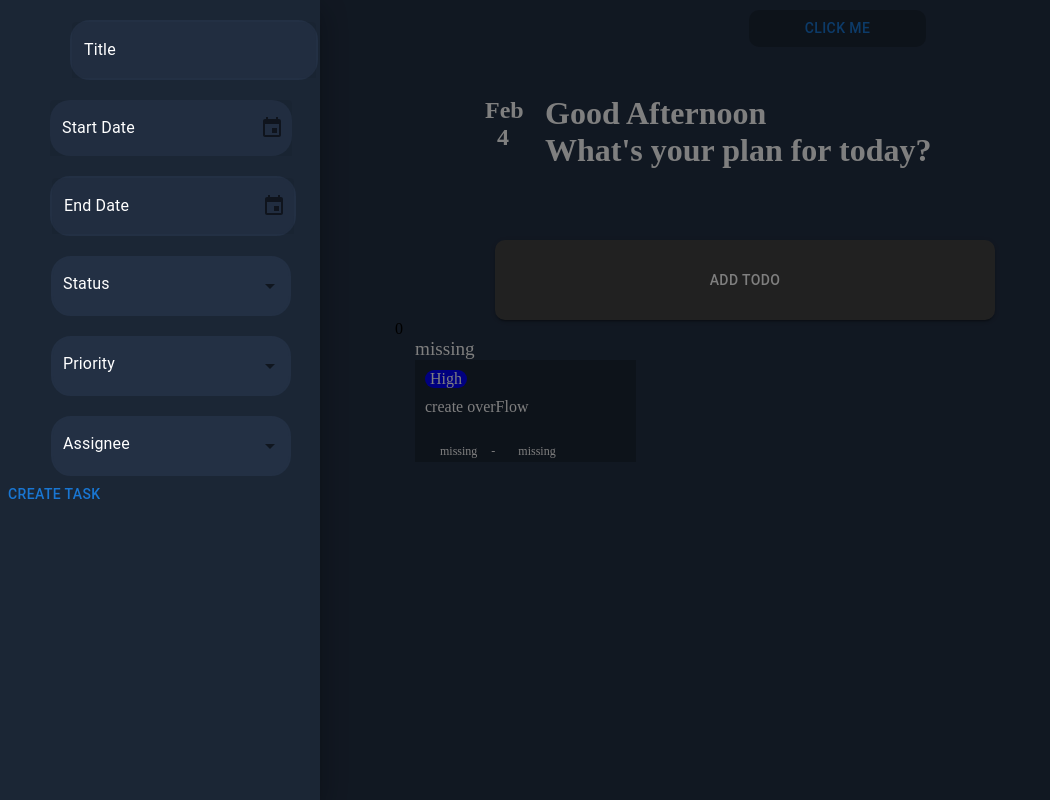
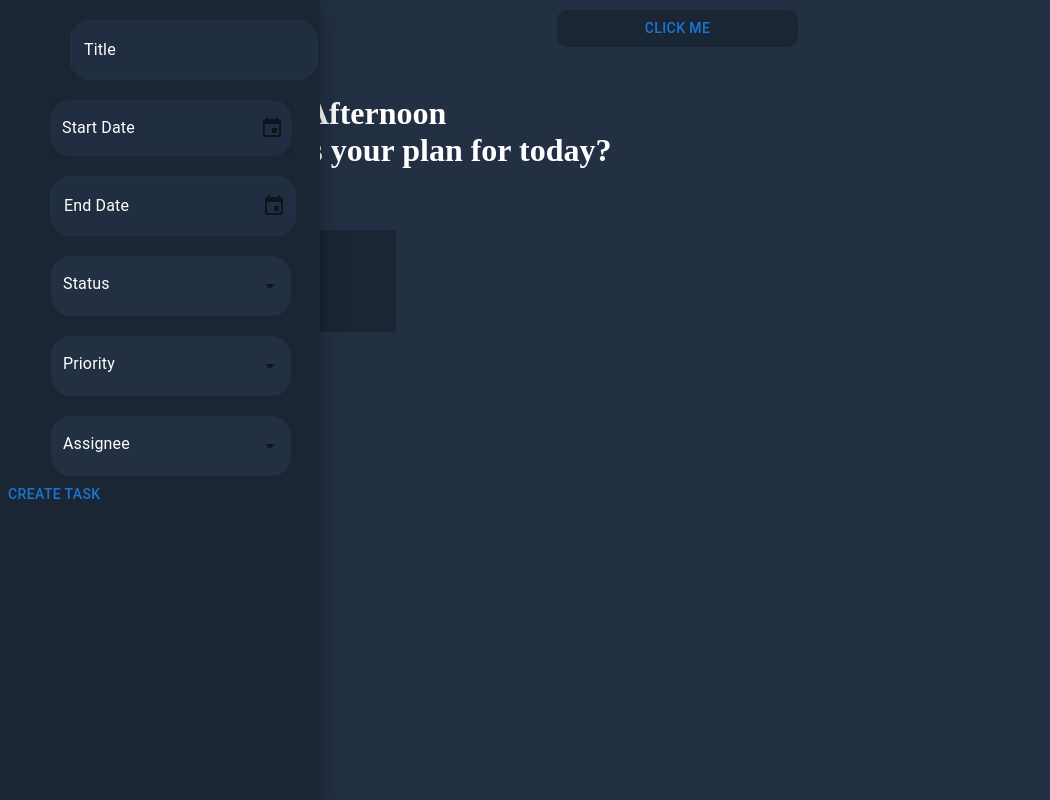
Before and after one commit to ammarmehdi938/Kanban-board, a React (Create React App) app: page / in a window 1280 px wide. Both pictures are taken after a click on the button "CLICK ME". Shown: the whole page, without its empty margins (0-1050 px from the left). Built offline with nearby package versions, Linux system fonts and the light colour scheme; some icons are missing.

Commit message:
remove Button

```diff
--- a/src/App.jsx
+++ b/src/App.jsx
@@ -5,10 +5,8 @@ function Application(){
     return (
         <div>
             zeeshan haider
-<<<<<<< HEAD
             Ammar Mehdi
 
-            <p>    Ammar </p>
 
         </div>
     )
--- a/src/Components/Main/AddTodoButton.js
+++ b/src/Components/Main/AddTodoButton.js
@@ -3,73 +3,73 @@ import { TextField } from "@mui/material";
 import { useState } from "react";
 
 const AddTodoButton = (props) => {
-  const { data, updateTodo } = props;
-  const [isEditing, setIsEditing] = useState(false);
+//   const { data, updateTodo } = props;
+//   const [isEditing, setIsEditing] = useState(false);
 
-  const handleEditing = () => {
-    setIsEditing(true);
-  };
+//   const handleEditing = () => {
+//     setIsEditing(true);
+//   };
 
-  const handleSave = (e) => {
-    const inputValue = e.target.value;
+//   const handleSave = (e) => {
+//     const inputValue = e.target.value;
 
-    const newData = [
-      ...data,
-      {
-        value: inputValue,
-        id: Math.random().toString(16).slice(2),
-        isDone: false,
-      },
-    ];
-    updateTodo(newData);
-  };
-  return (
-    <div>
-      {isEditing ? (
-        <TextField
-          size="xl"
-          autoFocus
-          placeholder="Add Todo"
-          inputProps={{ style: { color: "white" } }}
-          style={{
-            height: "80px",
-            width: "500px",
-            marginLeft: "100px",
-            marginTop: "50px",
-            backgroundColor: "#434343",
-            border: "2x solid #434343",
-            borderRadius: "10px",
-            "&:hover": {
-              backgroundColor: "#F7C767",
-            },
-          }}
-          onKeyDown={(e) => {
-            if (e.keyCode === 13) {
-              handleSave(e);
-            }
-            if (e.keyCode === 27) {
-              setIsEditing(false);
-            }
-          }}
-        />
-      ) : (
-        <Button
-          backgroundColor="#252525"
-          variant="contained"
-          sx={{
-            width: "500px",
-            height: "80px",
-            marginTop: "50px",
-            marginLeft: "100px",
-            borderRadius: "10px",
-            backgroundColor: "#434343",
-          }}
-          onClick={handleEditing}
-        >
-          Add ToDo
-        </Button>
-      )}
-    </div>
-  );
+//     const newData = [
+//       ...data,
+//       {
+//         value: inputValue,
+//         id: Math.random().toString(16).slice(2),
+//         isDone: false,
+//       },
+//     ];
+//     updateTodo(newData);
+//   };
+//   return (
+//     <div>
+//       {isEditing ? (
+//         <TextField
+//           size="xl"
+//           autoFocus
+//           placeholder="Add Todo"
+//           inputProps={{ style: { color: "white" } }}
+//           style={{
+//             height: "80px",
+//             width: "500px",
+//             marginLeft: "100px",
+//             marginTop: "50px",
+//             backgroundColor: "#434343",
+//             border: "2x solid #434343",
+//             borderRadius: "10px",
+//             "&:hover": {
+//               backgroundColor: "#F7C767",
+//             },
+//           }}
+//           onKeyDown={(e) => {
+//             if (e.keyCode === 13) {
+//               handleSave(e);
+//             }
+//             if (e.keyCode === 27) {
+//               setIsEditing(false);
+//             }
+//           }}
+//         />
+//       ) : (
+//         <Button
+//           backgroundColor="#252525"
+//           variant="contained"
+//           sx={{
+//             width: "500px",
+//             height: "80px",
+//             marginTop: "50px",
+//             marginLeft: "100px",
+//             borderRadius: "10px",
+//             backgroundColor: "#434343",
+//           }}
+//           onClick={handleEditing}
+//         >
+//           Add ToDo
+//         </Button>
+//       )}
+//     </div>
+//   );
 };
 export default AddTodoButton;
--- a/src/Components/Main/TaskCard.js
+++ b/src/Components/Main/TaskCard.js
@@ -38,14 +38,16 @@ const TaskCard = (props) => {
   // };
 
   return (
-    <div
-      style={{
+    <Box
+      sx={{
         color: "#ffffff",
         width: "25%",
-        marginLeft: "20px"
+        marginLeft: "20px",
+
       }}
+    // card start from here
     >
-      <Stack style={{ fontSize: "larger" }}>{status || "missing"}</Stack>
+      <Stack sx={{ fontSize: "larger" }}>{status || "missing"}</Stack>
       <Box
         sx={{
           backgroundColor: "#1B2635",
@@ -119,7 +121,7 @@ const TaskCard = (props) => {
         </Button> */}
         </Stack>
       </Box>
-    </div>
+    </Box>
   );
 };
 
--- a/src/Components/SideBar/SideBar.js
+++ b/src/Components/SideBar/SideBar.js
@@ -5,8 +5,9 @@ import Status from "./Status";
 import Priority from "./Priority";
 import Assignee from "./Assignee";
 import { useState } from "react";
-import { Button, Drawer, List, ListItem, ListItemText, Box } from "@mui/material";
-import { Label } from "@mui/icons-material";
+import { Button, Drawer, Box } from "@mui/material";
+import { Slide } from '@mui/material';
+
 
 // task = {
 //   title: "task 1",
@@ -28,12 +29,32 @@ const SideBAR = (props) => {
   }
   return (
     open ? (
-      <Box sx={{ backgroundColor: '#1B2635' }} >
-        <Box style={{ width: "320px", height: "100vh" }}>
-          <Drawer open={open} anchor="left" onClose={() => {
+
+      <Drawer open={open} anchor="left"
+        onClose={() => {
           console.log('closing');
           setOpen(false)
+        }}
+        variant="temporary"
+        TransitionComponent={Slide} // ✅ force Slide
+        SlideProps={{
+          timeout: 2000, // ✅ animation duration in ms
+        }}
+        ModalProps={{
+          BackdropProps: {
+            sx: {
+              backdropFilter: 'none',
+              backgroundColor: 'transparent'
+            }
+          }
+        }}
+        PaperProps={{
+          sx: {
+            width: '320px',
+            backgroundColor: '#1B2635',
+          },
         }}>
+
         <Box sx={{
           justifyContent: 'center', alignItems: 'center',
           width: '320px', backgroundColor: '#1B2635',
@@ -51,8 +72,7 @@ const SideBAR = (props) => {
           <Button onClick={handleSave}>Create Task</Button>
         </Box>
       </Drawer>
-        </Box>
-      </Box >
+
     ) : null
 
 
```
Lines whose indentation alone changed are shown as unchanged.
